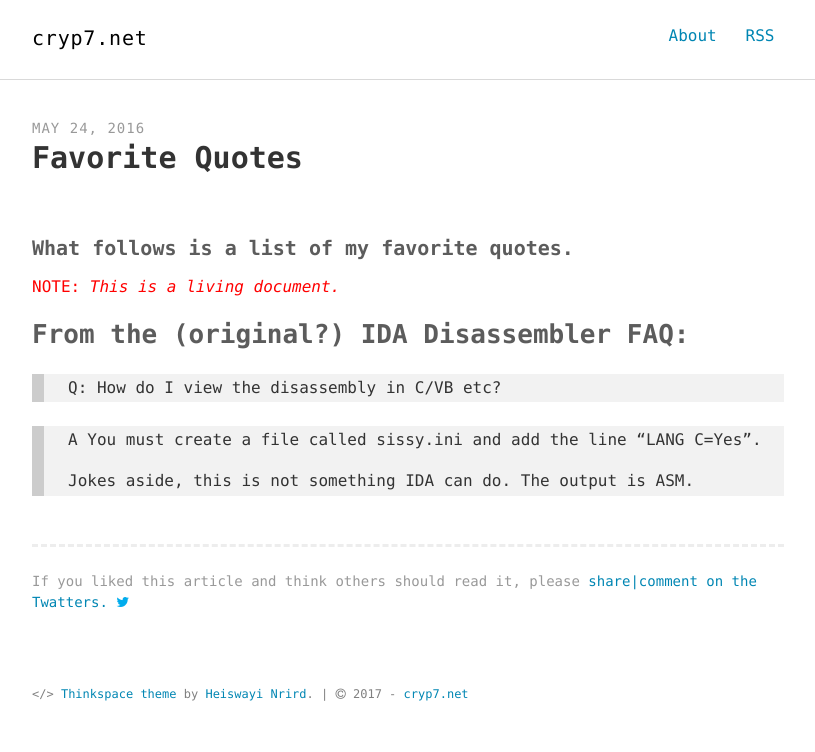
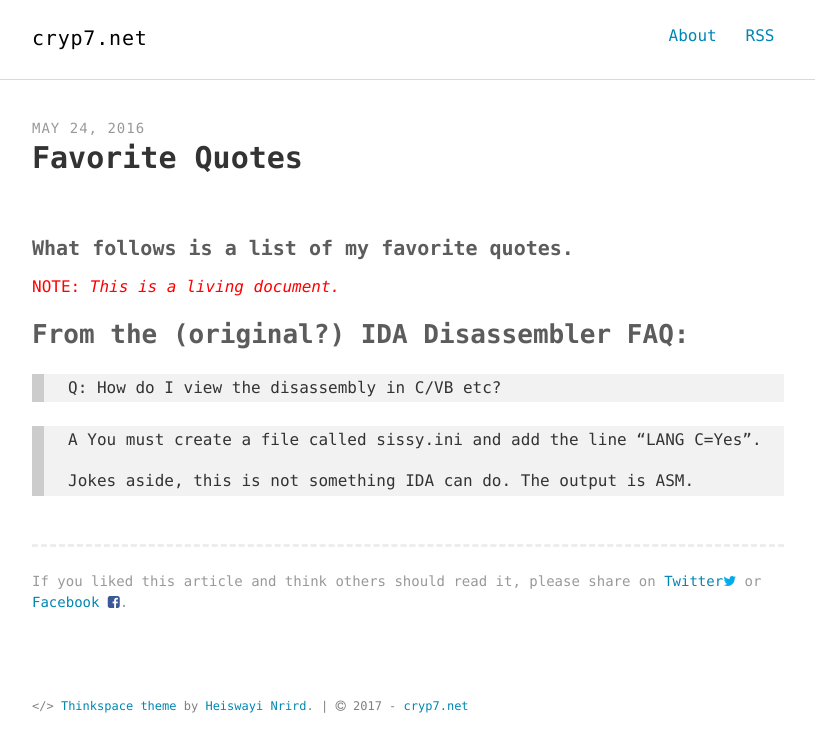
Before and after one commit to enkaskal/enkaskal.github.io, a Jekyll site: the page built from _posts/2016-05-24-favorite-quotes.md, in a window 1280 px wide. Shown: the top 752 px of the page, without its empty margins (232-1047 px from the left). Built offline with Jekyll 4.4.1, drawn with Linux system fonts in a browser that asks for light colours.

Commit message:
added facebook back into sharing options

```diff
--- a/_includes/post-share.html
+++ b/_includes/post-share.html
@@ -1,6 +1,9 @@
 
 <aside class="share">
 
-  <p>If you liked this article and think others should read it, please <a href="http://twitter.com/share?text={{page.title}}&amp;url={{ site.url }}{{ page.url }}&amp;via={{ site.twitter_username }}" onclick="window.open(this.href, 'twitter-share', 'width=550,height=235');return false;">share|comment on the Twatters. <i class="fa fa-twitter" aria-hidden="true" style="color:#00aced"></i></a></p>
+  <p>If you liked this article and think others should read it, please share on <a href="http://twitter.com/share?text={{page.title}}&amp;url={{ site.url }}{{ page.url }}&amp;via={{ site.twitter_username }}" onclick="window.open(this.href, 'twitter-share', 'width=550,height=235');return false;">Twitter<i class="fa fa-twitter" aria-hidden="true" style="color:#00aced"></i></a> or <a href="https://www.facebook.com/sharer/sharer.php?u={{ site.url }}{{ page.url }}" onclick="window.open(this.href, 'facebook-share', 'width=550,height=235');return false;">Facebook <i class="fa fa-facebook-square" aria-hidden="true" style="color:#3b5998"></i></a>.</p>
 
 </aside>
+</p>
+
+</aside>
```
